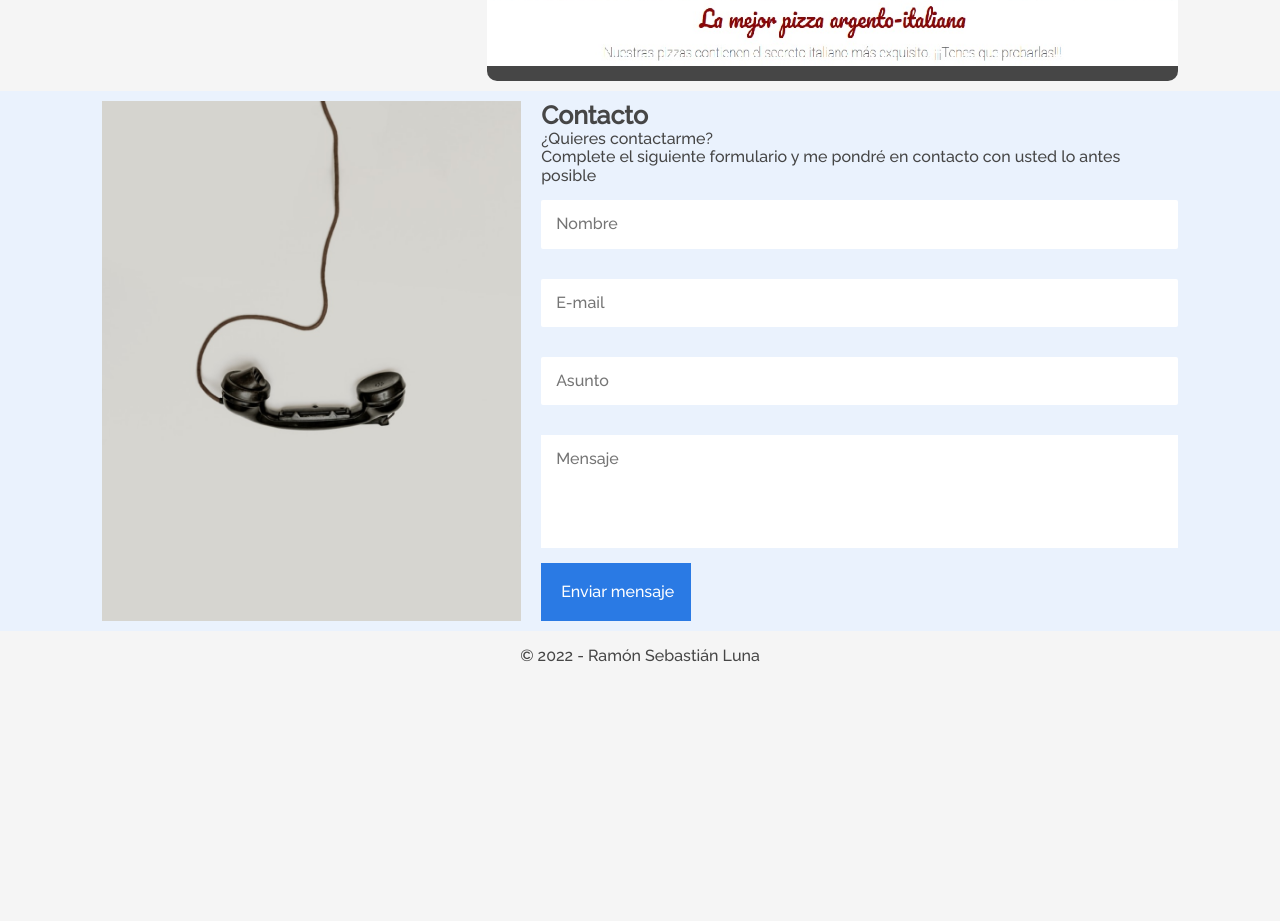
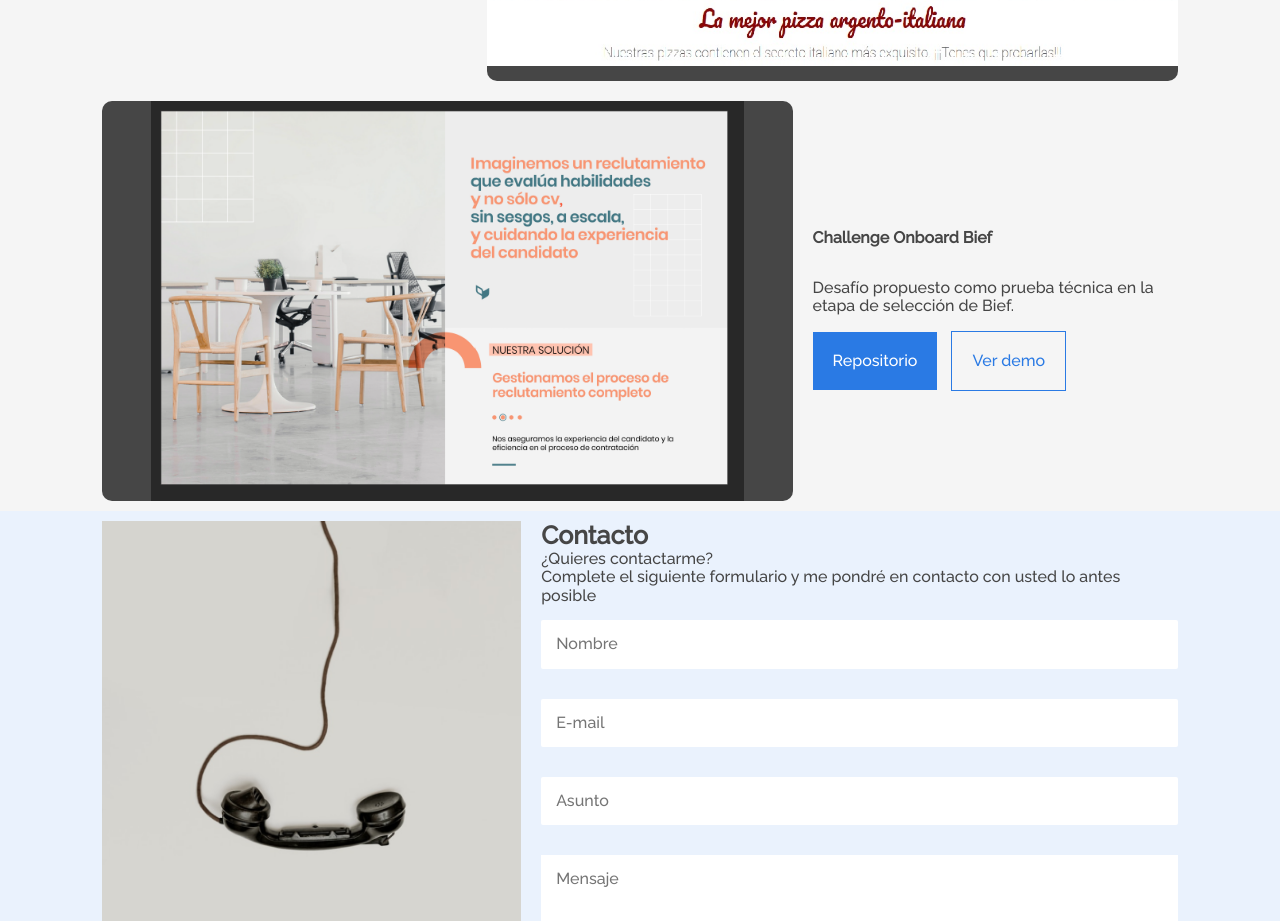
Before and after one commit to ramonsebastianluna/Challenge-FrontEnd-Portafolio, a plain HTML site: page index.html in a window 1280 px wide. Shown: the part 3833-4754 px from the top of the page. Before the commit the page ends 4515 px from the top, so only its background shows below. Drawn offline with nearby package versions, Linux system fonts and the light colour scheme.

Commit message:
added the Challenge Bief

```diff
--- a/assets/css/formulario-de-contacto/formulario.css
+++ b/assets/css/formulario-de-contacto/formulario.css
@@ -1,5 +1,6 @@
 .container-form {
     display: flex;
+    justify-content: center;
     padding: 10px 8% 10px 8%;
     background-color: var(--color-de-fondo-2);
 }
--- a/assets/css/experiencia-profesional/experiencia.css
+++ b/assets/css/proyectos-personales/experiencia.css
@@ -14,6 +14,7 @@
 
 .experiencia-container__experiencia {
     display: flex;
+    justify-content: center;
     margin: 10px 0;
 }
 
@@ -43,6 +44,11 @@
     background: url("../../img/mi-pizzeria.jpg") center / contain no-repeat;
     background-color: var(--color-fuente);
     order: 1;
+}
+
+#challenge-bief {
+    background: url("../../img/challenge-bief.png") center / contain no-repeat;
+    background-color: var(--color-fuente);
 }
 
 .experiencia-container__experiencia__descripcion {
--- a/index.html
+++ b/index.html
@@ -20,7 +20,7 @@
     <link rel="stylesheet" href="assets/css/skills/skills.css">
     <link rel="stylesheet" href="assets/css/hobbies/hobbies.css">
     <link rel="stylesheet" href="assets/css/formacion-academica/formacion-academica.css">
-    <link rel="stylesheet" href="assets/css/experiencia-profesional/experiencia.css">
+    <link rel="stylesheet" href="assets/css/proyectos-personales/experiencia.css">
     <link rel="stylesheet" href="assets/css/formulario-de-contacto/formulario.css">
     <link rel="stylesheet" href="assets/css/footer/footer.css">
 
@@ -279,7 +279,7 @@
                     <li class="experiencia__descripcion__lista__item">
                         <a
                             class="item__button-B"
-                            href="http://ourfirstcrud.infinityfreeapp.com/"
+                            href="https://ourfirstcrud.infinityfreeapp.com/"
                             target="_blank">
                             Ver demo
                         </a>
@@ -313,6 +313,33 @@
                 </ul>
             </div>
         </section>
+
+        <section data-aos="fade-right" data-aos-duration="2000" class="experiencia-container__experiencia">
+            <div class="experiencia-container__experiencia__imagen" id="challenge-bief"></div>
+            <div class="experiencia-container__experiencia__descripcion">
+                <h3 class="experiencia__descripcion__titulo">Challenge Onboard Bief</h3>
+                <p class="experiencia__descripcion__texto">Desafío propuesto como prueba técnica en la etapa de selección de Bief.</p>
+                <ul class="experiencia__descripcion__lista">
+                    <li class="experiencia__descripcion__lista__item">
+                        <a
+                            class="item__button-A"
+                            href="https://github.com/ramonsebastianluna/Challenge-Onboard-Bief"
+                            target="_blank">
+                            Repositorio
+                        </a>
+                    </li>
+                    <li class="experiencia__descripcion__lista__item">
+                        <a
+                            class="item__button-B"
+                            href="https://ramonsebastianluna.github.io/Challenge-Onboard-Bief/"
+                            target="_blank">
+                            Ver demo
+                        </a>
+                    </li>
+                </ul>
+            </div>
+        </section>
+
     </section>
 
     <!-- Formulario de contacto -->
```
Also changed, not shown: assets/img/challenge-bief.png (added).
